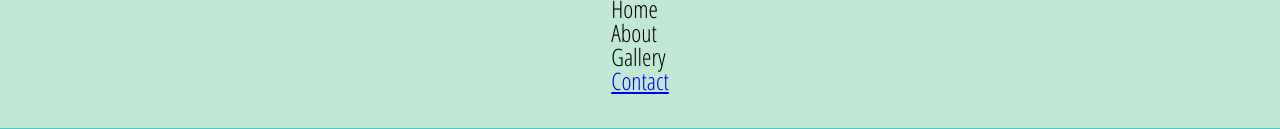
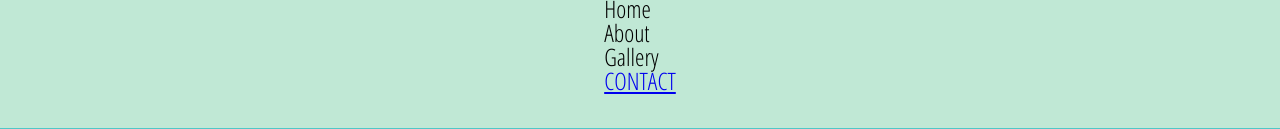
Before and after one commit to Juhkela/Portfolio_Project, a plain HTML site: page contact.html in a window 1280 px wide. Shown: the part 378-507 px from the top of the page. Drawn offline with Linux system fonts and the light colour scheme.

Commit message:
Add files via upload

```diff
--- a/css/style.css
+++ b/css/style.css
@@ -122,6 +122,11 @@ ul li a.current
   background-color: blue;
 }
 
+.current{
+  text-transform: uppercase;
+}
+
+
 
 @media screen and (min-width: 850px){
 
```
